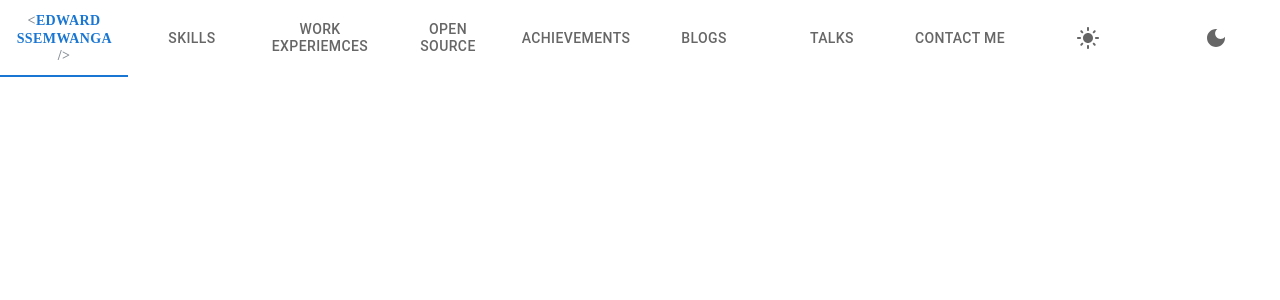
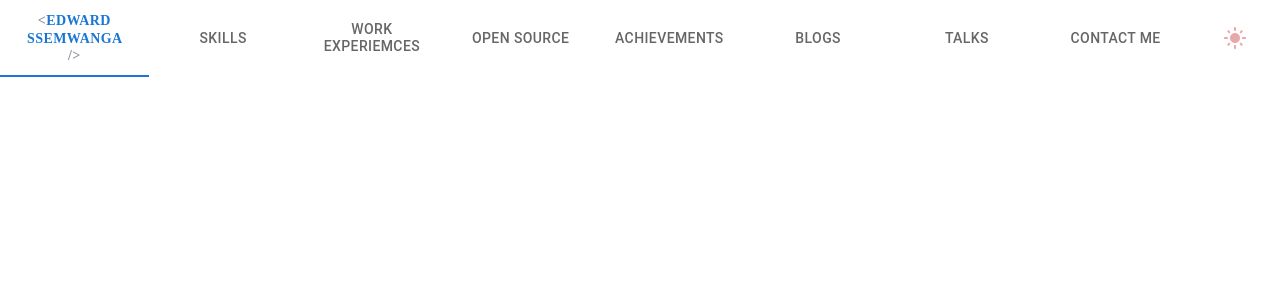
Before and after one commit to eddiesmag/personal_portfolio, a React (Create React App) app: page / in a window 1280 px wide. Shown: the top 300 px of the page. Built offline with nearby package versions, Linux system fonts and the light colour scheme; what react-easy-emoji would draw is missing.

Commit message:
feature:Add custom theme using Material UI

```diff
--- /dev/null
+++ b/src/components/ToggleSwitch/ToggleSwitch.js
@@ -0,0 +1,25 @@
+import React, { useContext, useState } from 'react';
+import { Tab } from '@mui/material';
+import { LightMode, DarkMode } from '@mui/icons-material';
+import StyleContext from '../../contexts/StyleContext';
+
+import './styles/ToggleSwitch.scss';
+
+const ToggleSwitch = () => {
+  const { isDark, changeTheme } = useContext(StyleContext);
+  const [themeMode, setThemeMode] = useState(isDark);
+  return (
+    <Tab
+      icon={themeMode ? <DarkMode /> : <LightMode />}
+      aria-label="icon"
+      disableRipple={true}
+      focusRipple={false}
+      onClick={() => {
+        changeTheme();
+        setThemeMode(!themeMode);
+      }}
+    />
+  );
+};
+
+export default ToggleSwitch;
--- a/src/components/header/Header.js
+++ b/src/components/header/Header.js
@@ -1,18 +1,26 @@
 import { Tab, Tabs } from '@mui/material';
-import React, { useState } from 'react';
+import React, { useState, useContext } from 'react';
 import Headroom from 'react-headroom';
-import { LightMode, DarkMode } from '@mui/icons-material';
+import { introduction } from '../../portfolio';
+import ToggleSwitch from '../ToggleSwitch/ToggleSwitch';
+import StyleContext from '../../contexts/StyleContext';
 
 import './styles/Header.scss';
-import { introduction } from '../../portfolio';
+
 const Header = () => {
+  const { isDark } = useContext(StyleContext);
   const [value, setValue] = useState(0);
   const handleChange = (event, newValue) => {
     setValue(newValue);
   };
   return (
-    <Headroom>
-      <Tabs value={value} onChange={handleChange} centered variant="fullWidth">
+    <Tabs
+      className={isDark ? 'dark-menu' : 'menu'}
+      value={value}
+      onChange={handleChange}
+      centered
+      variant="fullWidth"
+    >
       <Tab
         href="/"
         label={
@@ -31,15 +39,8 @@ const Header = () => {
       <Tab label="Blogs" href="#blogs" />
       <Tab label="Talks" href="#talks" />
       <Tab label="Contact Me" href="#contact" />
-        <Tab
-          icon={<LightMode />}
-          aria-label=""
-          disableRipple={true}
-          focusRipple={false}
-        />
-        <Tab icon={<DarkMode />} aria-label="" />
+      <ToggleSwitch />
     </Tabs>
-    </Headroom>
   );
 };
 
--- a/src/components/header/styles/Header.scss
+++ b/src/components/header/styles/Header.scss
@@ -1,3 +1,14 @@
+.menu {
+  background-color:#FFFFFF;
+  color: rgb(218, 112, 112) !important;
+}
+.dark-menu {
+  background-color: #23272F;
+  // color: #F6F7F9 !important;
+}
+.dark-menu .MuiTab-label{
+color: "red";
+}
 /*React-headroom*/
 .headroom-wrapper {
     max-height: 100px;
--- a/src/containers/Main.js
+++ b/src/containers/Main.js
@@ -3,10 +3,23 @@ import { splashScreen } from '../portfolio';
 import SplashScreen from './splash-screen/splashScreen';
 import Header from '../components/header/Header';
 import './Main.scss';
+import { StyleProvider } from '../contexts/StyleContext';
+import { useLocalStorage } from '../hooks/useLocalStorage';
 
 const Main = () => {
+  /**
+   * check user's mode preference
+   * useMediaQuery('(prefers-color-scheme: dark)')
+   */
+  const prefersDarkMode = window.matchMedia('(prefers-color-scheme: dark)');
+  const [isDark, setIsDark] = useLocalStorage(
+    'isDark',
+    prefersDarkMode.matches
+  );
+
   const [isShowingSplashAnimation, setIsShowingSplashAnimation] =
     useState(true);
+
   useEffect(() => {
     if (splashScreen.anabled) {
       const splashTimer = setTimeout(
@@ -16,19 +29,21 @@ const Main = () => {
       return () => clearTimeout(splashTimer);
     }
   }, []);
+
+  const changeTheme = () => {
+    setIsDark(!isDark);
+  };
   return (
-    <div>
-      {/* 1. add dark-mode */}
+    <div className={isDark ? 'dark-menu' : 'mode'}>
+      <StyleProvider value={{ isDark: isDark, changeTheme: changeTheme }}>
         {isShowingSplashAnimation && splashScreen.anabled ? (
           <SplashScreen />
         ) : (
           <>
-          {
-            // add components here
             <Header />
-          }
           </>
         )}
+      </StyleProvider>
     </div>
   );
 };
--- a/src/containers/splash-screen/splashScreen.css
+++ b/src/containers/splash-screen/splashScreen.css
@@ -1,3 +1,11 @@
+.dark {
+  background-color: black;
+  color: #fff;
+}
+.light {
+  background-color: rgb(246, 240, 240);
+  color: rgb(15, 5, 5);
+}
 .splash-container {
   display: flex;
   flex-direction: column;
--- a/src/containers/splash-screen/splashScreen.js
+++ b/src/containers/splash-screen/splashScreen.js
@@ -1,10 +1,14 @@
-import React from 'react';
+import React, { useContext } from 'react';
 import DisplayLottie from '../../components/display-lottie/displayLottie';
 import { splashScreen, introduction } from '../../portfolio';
 import './splashScreen.css';
+import StyleContext from '../../contexts/StyleContext';
 const SplashScreen = () => {
+  const { isDark } = useContext(StyleContext);
   return (
-    <div className="splash-container">
+    <div
+      className={isDark ? 'dark splash-container' : 'light splash-container'}
+    >
       <div className="splash-animation-container">
         <DisplayLottie animationData={splashScreen.animation} />
       </div>
--- /dev/null
+++ b/src/contexts/StyleContext.js
@@ -0,0 +1,7 @@
+import { createContext } from 'react';
+
+const StyleContext = createContext();
+
+export const StyleProvider = StyleContext.Provider;
+
+export default StyleContext;
--- /dev/null
+++ b/src/hooks/useLocalStorage.js
@@ -0,0 +1,37 @@
+import { useState } from 'react';
+
+export const useLocalStorage = (key, initialValue) => {
+  // State to store our value
+  // Pass initial state function to useState so logic is only executed once
+  const [storedValue, setStoredValue] = useState(() => {
+    try {
+      // Get from local storage by key
+      const item = window.localStorage.getItem(key);
+      // Parse stored json or if none return initialValue
+      return item ? JSON.parse(item) : initialValue;
+    } catch (error) {
+      // If error also return initialValue
+      console.log(error);
+      return initialValue;
+    }
+  });
+
+  // Return a wrapped version of useState's setter function that ...
+  // ... persists the new value to localStorage.
+  const setValue = (value) => {
+    try {
+      // Allow value to be a function so we have same API as useState
+      const valueToStore =
+        value instanceof Function ? value(storedValue) : value;
+      // Save state
+      setStoredValue(valueToStore);
+      // Save to local storage
+      window.localStorage.setItem(key, JSON.stringify(valueToStore));
+    } catch (error) {
+      // A more advanced implementation would handle the error case
+      console.log(error);
+    }
+  };
+
+  return [storedValue, setValue];
+};
```
Also changed, not shown: src/containers/Main.scss (+9 -0 lines), src/components/ToggleSwitch/styles/ToggleSwitch.scss (added). Lines whose indentation alone changed are shown as unchanged.
